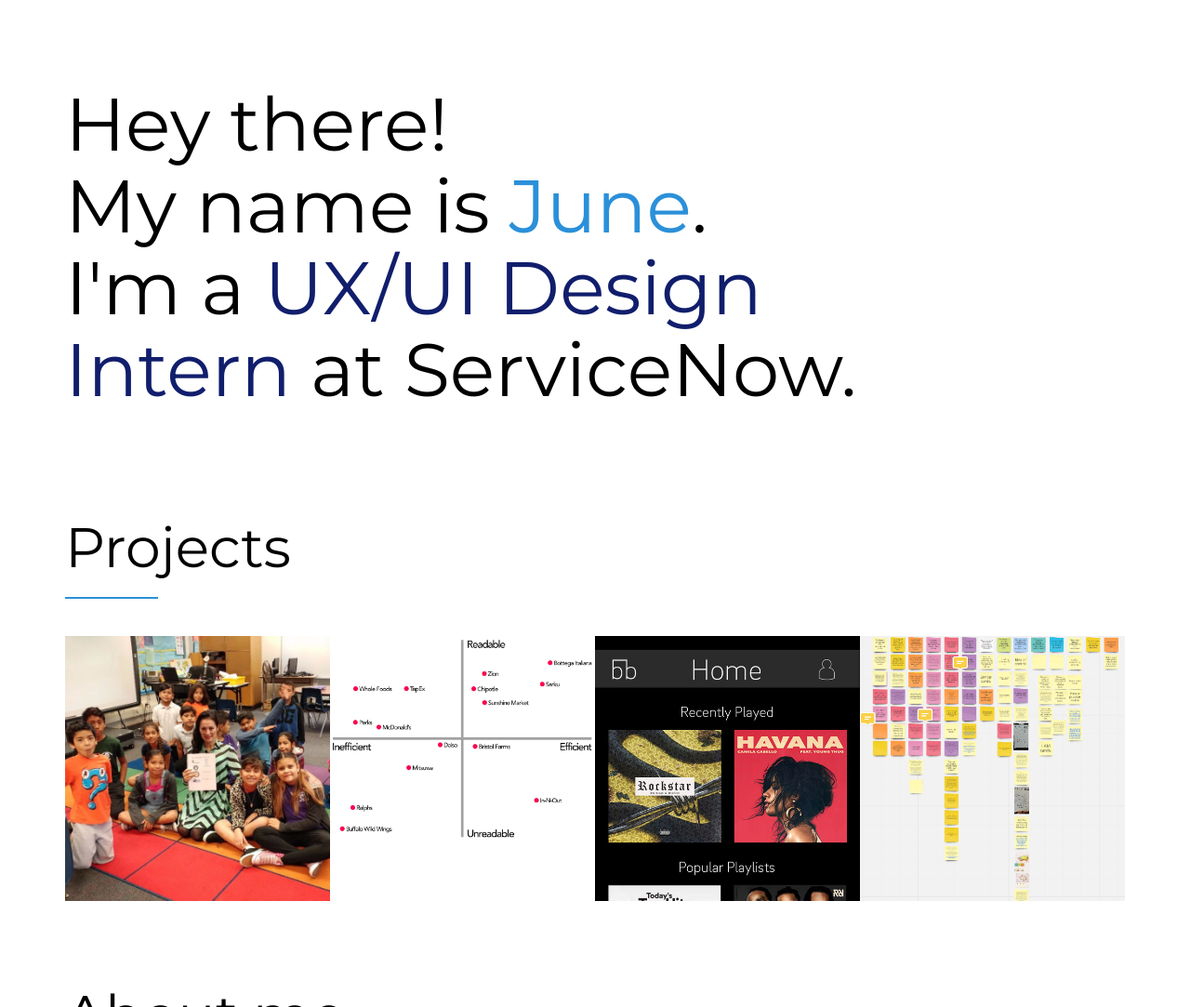
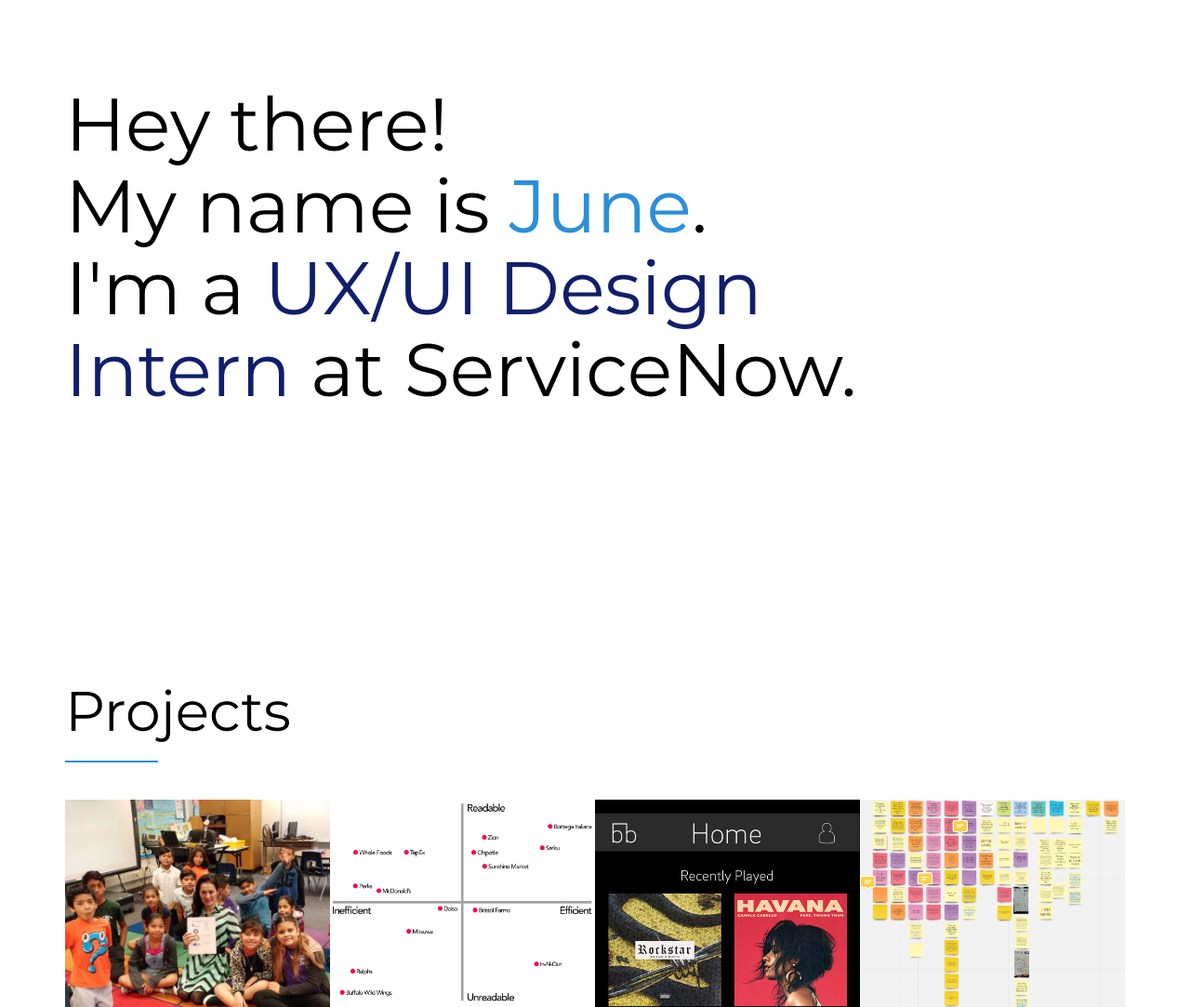
Before and after one commit to jepark697/jepark697.github.io, a plain HTML site: page index.html in a window 1280 px wide. Shown: the top 1083 px of the page at 93% size. Drawn offline with nearby package versions, Linux system fonts and the light colour scheme; a web font is replaced by a local one.

Commit message:
updated title spacing and hover name

```diff
--- a/index.html
+++ b/index.html
@@ -4,7 +4,7 @@
      <base target="_blank" />
     <meta charset="utf-8">
     <meta http-equiv="X-UA-Compatible" content="IE=edge">
-    <title>Ji Eun Park Portfolio</title>
+    <title>June Park Portfolio</title>
     <meta name="description" content="">
     <meta name="viewport" content="width=device-width, initial-scale=1">
     <meta name="robots" content="all,follow">
@@ -32,7 +32,7 @@
       <div class="container">
         <div class="row">
           <div class="col-md-12 col-lg-10">
-            <h1>Hey there!<br />My name is <span class="text-primary">June</span>. <br /> I'm a<span class="text-royal-blue"> UX/UI Design Intern</span> at ServiceNow.
+            <h1>Hey there!<br />My name is <span class="text-primary">June</span>. <br /> I'm a<span class="text-royal-blue"> UX/UI Design Intern</span> at ServiceNow. <br /><br /><br />
           </div>
         </div>
       </div>
```
